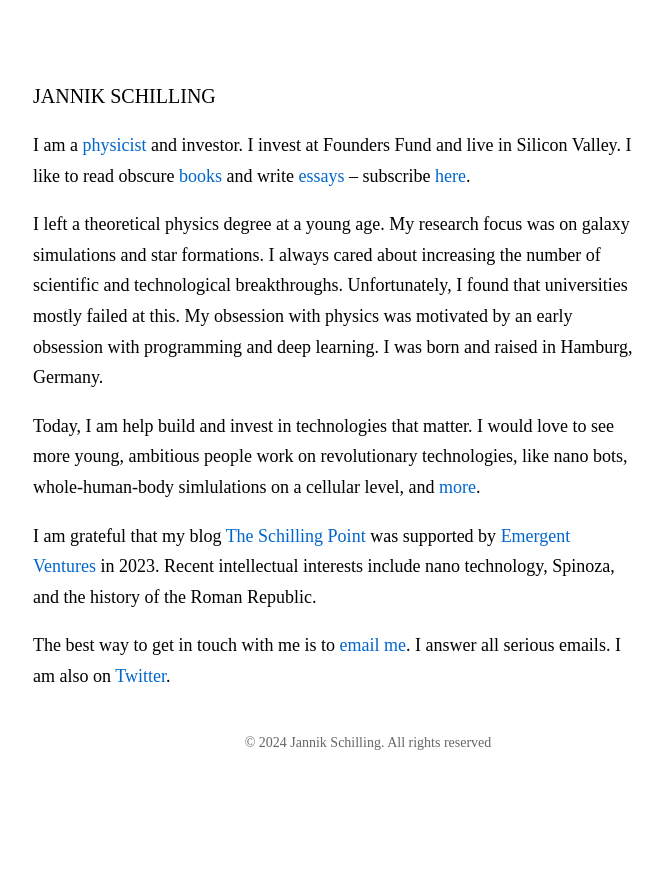
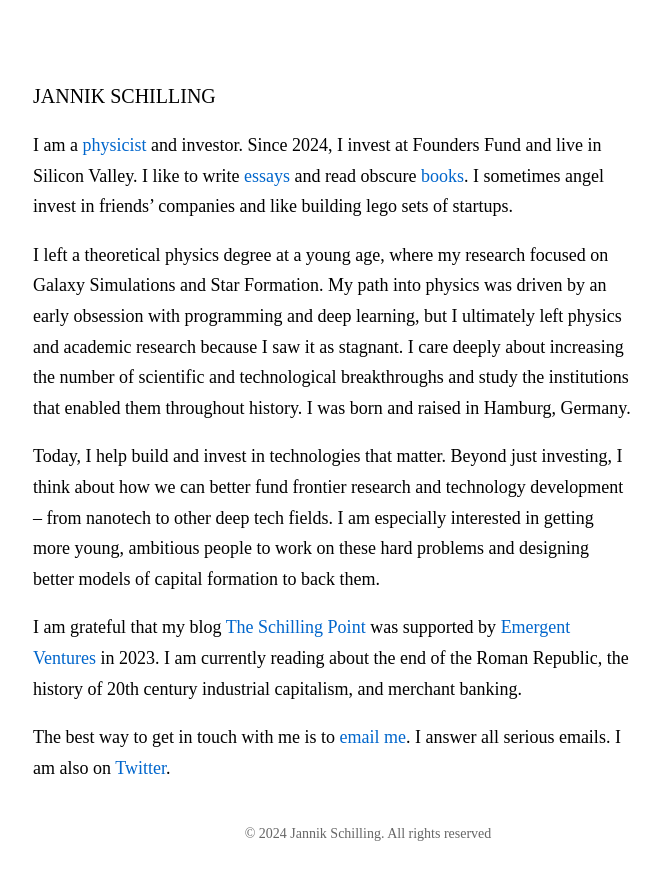
Before and after one commit to jannikls/jannikls.github.io, a Jekyll site: the page built from index.md, in a window 1280 px wide. Shown: the top 880 px of the page, without its empty margins (272-935 px from the left). Built offline with Jekyll 4.4.1, drawn with Linux system fonts in a browser that asks for light colours; some web fonts are replaced.

Commit message:
changes made

```diff
--- a/index.md
+++ b/index.md
@@ -2,12 +2,12 @@
 layout: default4
 permalink: /
 ---
-I am a [physicist](/theoretical-physics/) and investor. I invest at Founders Fund and live in Silicon Valley. I like to read obscure [books](/bookshelf/) and write [essays](/writing) – subscribe [here](https://www.theschillingpoint.com/subscribe).
+I am a [physicist](/theoretical-physics/) and investor. Since 2024, I invest at Founders Fund and live in Silicon Valley. I like to write [essays](/writing) and read obscure [books](/bookshelf/). I sometimes angel invest in friends' companies and like building lego sets of startups.
 
-I left a theoretical physics degree at a young age. My research focus was on galaxy simulations and star formations. I always cared about increasing the number of scientific and technological breakthroughs. Unfortunately, I found that universities mostly failed at this. My obsession with physics was motivated by an early obsession with programming and deep learning. I was born and raised in Hamburg, Germany.
+I left a theoretical physics degree at a young age, where my research focused on Galaxy Simulations and Star Formation. My path into physics was driven by an early obsession with programming and deep learning, but I ultimately left physics and academic research because I saw it as stagnant. I care deeply about increasing the number of scientific and technological breakthroughs and study the institutions that enabled them throughout history. I was born and raised in Hamburg, Germany.
 
-Today, I am help build and invest in technologies that matter. I would love to see more young, ambitious people work on revolutionary technologies, like nano bots, whole-human-body simlulations on a cellular level, and [more](/research/).
+Today, I help build and invest in technologies that matter. Beyond just investing, I think about how we can better fund frontier research and technology development -- from nanotech to other deep tech fields. I am especially interested in getting more young, ambitious people to work on these hard problems and designing better models of capital formation to back them.
 
-I am grateful that my blog [The Schilling Point](https://www.theschillingpoint.com) was supported by [Emergent Ventures](https://www.mercatus.org/emergent-ventures) in 2023. Recent intellectual interests include nano technology, Spinoza, and the history of the Roman Republic.
+I am grateful that my blog [The Schilling Point](https://www.theschillingpoint.com) was supported by [Emergent Ventures](https://www.mercatus.org/emergent-ventures) in 2023. I am currently reading about the end of the Roman Republic, the history of 20th century industrial capitalism, and merchant banking.
 
 The best way to get in touch with me is to [email me](mailto:janniklschilling@gmail.com). I answer all serious emails. I am also on [Twitter](https://x.com/jannikschg).
```
Also changed, not shown: notes/bookshelf.md (+13 -6 lines).
